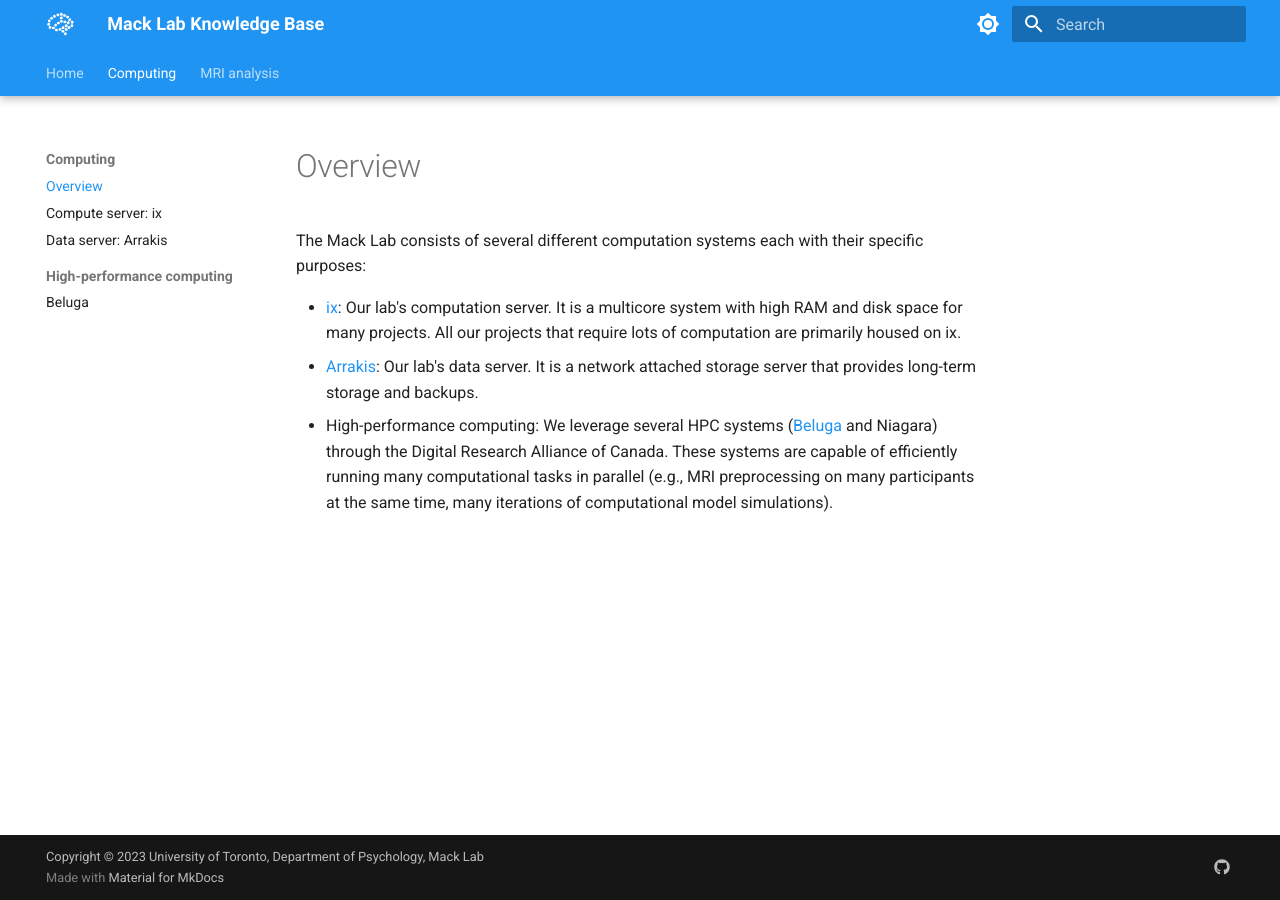
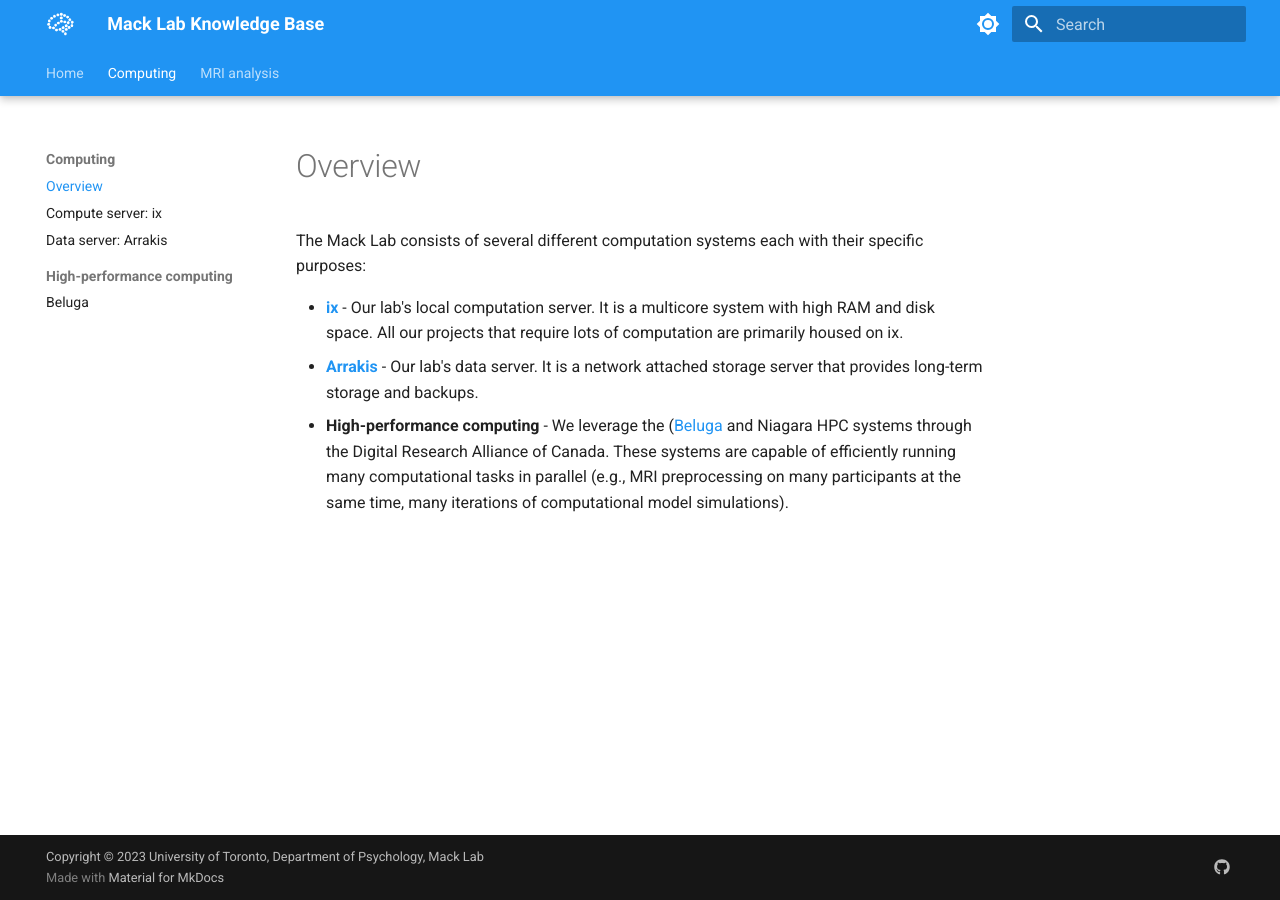
Before and after one commit to macklab/manual, an MkDocs documentation site: the page built from docs/computing.md, in a window 1280 px wide. Built offline with MkDocs 1.6.1 and Material for MkDocs 9.7.7, drawn with Linux system fonts in a browser that asks for light colours.

Commit message:
Update computing.md

```diff
--- a/docs/computing.md
+++ b/docs/computing.md
@@ -2,6 +2,6 @@
 
 The Mack Lab consists of several different computation systems each with their specific purposes:
 
-* [ix](ix.md): Our lab's computation server. It is a multicore system with high RAM and disk space for many projects. All our projects that require lots of computation are primarily housed on ix.
-* [Arrakis](arrakis.md): Our lab's data server. It is a network attached storage server that provides long-term storage and backups.
-* High-performance computing: We leverage several HPC systems ([Beluga](beluga.md) and Niagara) through the Digital Research Alliance of Canada. These systems are capable of efficiently running many computational tasks in parallel (e.g., MRI preprocessing on many participants at the same time, many iterations of computational model simulations).
+* **[ix](ix.md)** - Our lab's local computation server. It is a multicore system with high RAM and disk space. All our projects that require lots of computation are primarily housed on ix.
+* **[Arrakis](arrakis.md)** - Our lab's data server. It is a network attached storage server that provides long-term storage and backups.
+* **High-performance computing** - We leverage the ([Beluga](beluga.md) and Niagara HPC systems through the Digital Research Alliance of Canada. These systems are capable of efficiently running many computational tasks in parallel (e.g., MRI preprocessing on many participants at the same time, many iterations of computational model simulations).
```
